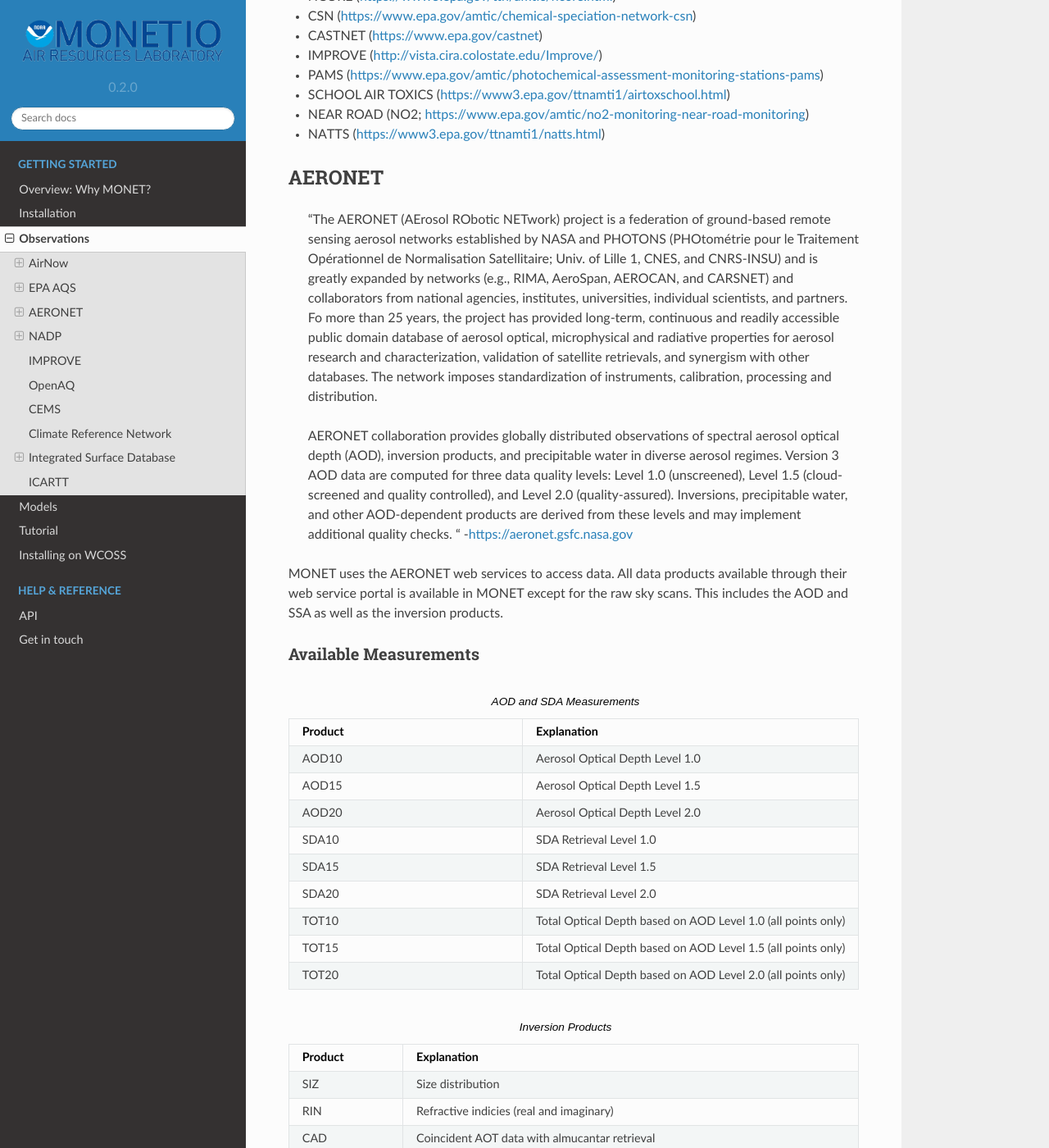
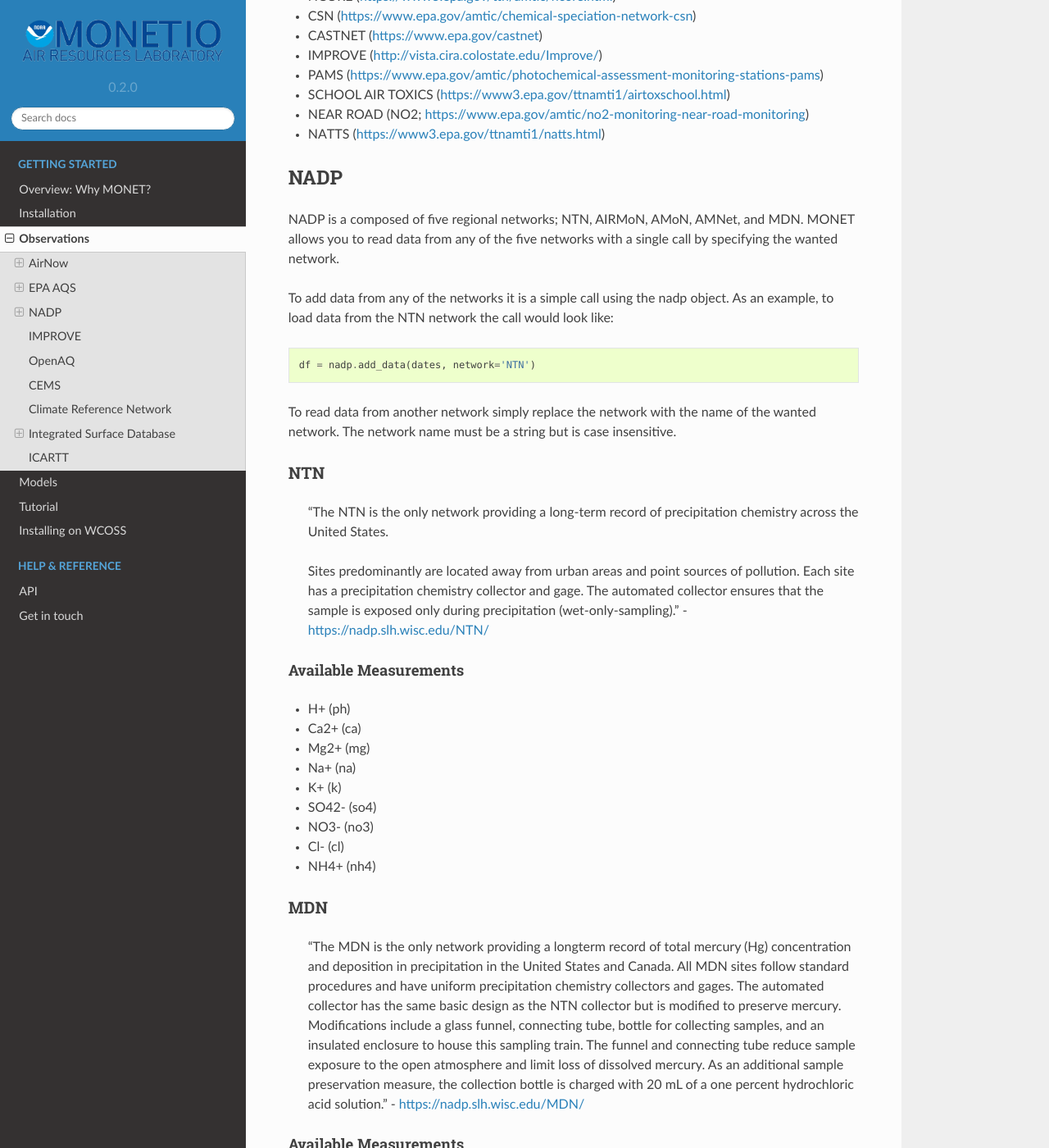
Before and after one commit to noaa-oar-arl/monetio, a Sphinx documentation site: the page built from docs/observations.rst, in a window 1280 px wide and 1400 px high, scrolled down 3733 px. Shown: the whole window at 82% size. Built offline with Sphinx 7.4.7 and the Read the Docs theme 2.0.0, drawn with Linux system fonts in a browser that asks for light colours; some of the changed text lies outside the part shown.

Commit message:
Start moving docs (with aeronet)
going alphabetically, starting with obs

1. move general info to the model docstring
2. move example code to a Jupyter notebook

the docs should still have some summary of what is available,
but more concisely and references to the more detailed stuff
(maybe to both module docstring and examples?)

```diff
--- a/docs/api.rst
+++ b/docs/api.rst
@@ -14,7 +14,10 @@
 AERONET
 ^^^^^^^
 
-See :ref:`observations:AERONET` for more information.
+.. automodule:: monetio.aeronet
+
+Functions
+^^^^^^^^^
 
 .. autosummary::
 
--- a/docs/observations.rst
+++ b/docs/observations.rst
@@ -171,88 +171,6 @@
 * NEAR ROAD (NO2; https://www.epa.gov/amtic/no2-monitoring-near-road-monitoring)
 * NATTS (https://www3.epa.gov/ttnamti1/natts.html)
 
-AERONET
--------
-
-    "The AERONET (AErosol RObotic NETwork) project is a federation of ground-based
-    remote sensing aerosol networks established by NASA and PHOTONS (PHOtométrie pour le Traitement Opérationnel de Normalisation Satellitaire; Univ. of Lille 1, CNES, and CNRS-INSU)
-    and is greatly expanded by networks (e.g., RIMA, AeroSpan, AEROCAN, and CARSNET) and collaborators from national agencies, institutes, universities, individual scientists, and partners. Fo more than 25 years, the project has provided long-term, continuous and readily accessible public domain database of aerosol optical, microphysical and radiative properties for aerosol research and characterization, validation of satellite retrievals, and synergism with other databases. The network imposes standardization of instruments, calibration, processing and distribution.
-
-    AERONET collaboration provides globally distributed observations of spectral aerosol optical depth (AOD), inversion products, and precipitable water in diverse aerosol regimes. Version 3 AOD data are computed for three data quality levels: Level 1.0 (unscreened), Level 1.5 (cloud-screened and quality controlled), and Level 2.0 (quality-assured). Inversions, precipitable water, and other AOD-dependent products are derived from these levels and may implement additional quality checks. " -https://aeronet.gsfc.nasa.gov
-
-MONET uses the AERONET web services to access data. All data products available through
-their web service portal is available in MONET except for the raw sky scans.  This includes the AOD and SSA as well
-as the inversion products.
-
-Available Measurements
-^^^^^^^^^^^^^^^^^^^^^^
-
-.. csv-table:: AOD and SDA Measurements
-   :header: "Product", "Explanation"
-   :widths: 20, 20
-
-   "AOD10", "Aerosol Optical Depth Level 1.0"
-   "AOD15", "Aerosol Optical Depth Level 1.5"
-   "AOD20", "Aerosol Optical Depth Level 2.0"
-   "SDA10", "SDA Retrieval Level 1.0"
-   "SDA15", "SDA Retrieval Level 1.5"
-   "SDA20", "SDA Retrieval Level 2.0"
-   "TOT10", "Total Optical Depth based on AOD Level 1.0 (all points only)"
-   "TOT15", "Total Optical Depth based on AOD Level 1.5 (all points only)"
-   "TOT20", "Total Optical Depth based on AOD Level 2.0 (all points only)"
-
-.. csv-table:: Inversion Products
-   :header: "Product", "Explanation"
-   :widths: 20, 20
-
-   "SIZ",	"Size distribution"
-   "RIN",	"Refractive indicies (real and imaginary)"
-   "CAD",	"Coincident AOT data with almucantar retrieval"
-   "VOL",	"Volume concentration, volume mean radius, effective radius and standard deviation"
-   "TAB",	"AOT absorption"
-   "AOD",	"AOT extinction"
-   "SSA",	"Single scattering albedo"
-   "ASY",	"Asymmetry factor"
-   "FRC",	"Radiative Forcing"
-   "LID",	"Lidar and Depolarization Ratios"
-   "FLX",	"Spectral flux"
-   "ALL",	"All of the above retrievals (SIZ to FLUX) in one file"
-   "PFN*",	"Phase function (available for only all points data format: AVG=10)"
-
-Loading AOD and SDA
-^^^^^^^^^^^^^^^^^^^
-
-Aeronet is global data so we are going to look at a single day to speed this along.
-First we need to create a datetime array
-
-.. code::   python
-
-  dates = pd.date_range(start='2017-09-25',end='2017-09-26',freq='H')
-
-Now lets assume that we want to read the Aerosol Optical Depth Level 1.5 data that is
-cloud-screened and quality controlled.
-
-.. code::   python
-
-  df = aeroent.add_data(dates=dates, product='AOD15')
-  df.head()
-
-Now sometimes you want only data over a specific region.  To do this lets define a
-latitude longitude box *[latmin,lonmin,latmax,lonmax]* over northern Africa
-
-.. code::   python
-
-  df = aeroent.add_data(dates=dates, product='AOD15', latlonbox=[2.,-21,38,37])
-  df[['latitude','longitude']].describe()
-
-To download inversion products you must supply the *inv_type* kwarg.  It accepts either
-"ALM15" or "ALM20" from the AERONET web services.  Lets get the size distribution
-from data over northern Africa
-
-.. code:: python
-
-  df = aeroent.add_data(dates=dates, product='SIZ', latlonbox=[2.,-21,38,37], inv_type='ALM15')
-
 
 NADP
 ----
```
Also changed, not shown: docs/observations.ipynb (added), 1 other file.
